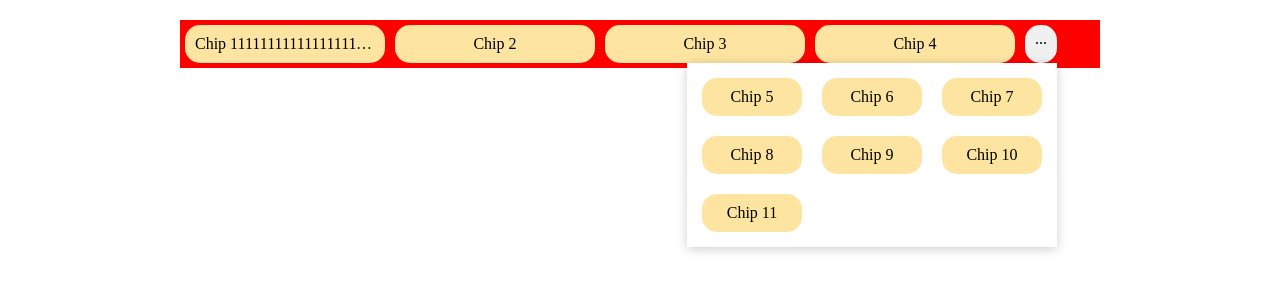
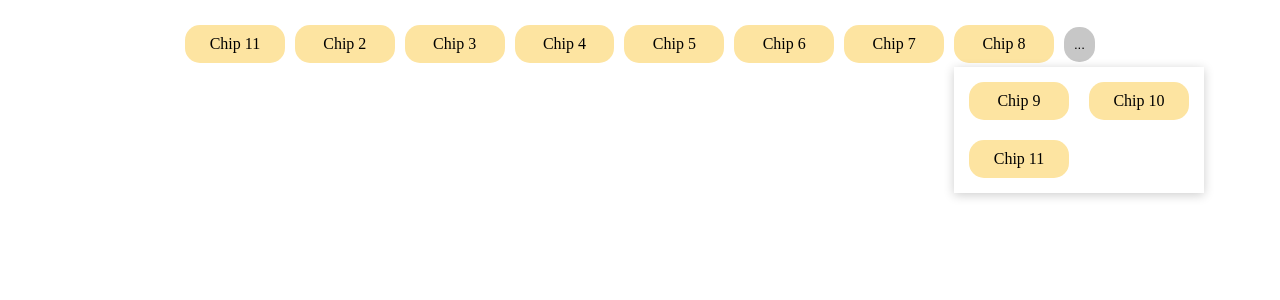
Before and after one commit to 0nlyssslatts/chips, a React app: page / in a window 1280 px wide. Both pictures are taken after a click on the element "...". Shown: the top 300 px of the page. Built offline with nearby package versions, Linux system fonts and the light colour scheme.

Commit message:
Добавил Popup и декомпозировал на компоненты

```diff
--- a/src/app/App.tsx
+++ b/src/app/App.tsx
@@ -3,7 +3,7 @@ import ChipList from "components/ChipsList/ChipsList";
 import "./index.scss";
 
 const chips = [
-    { id: "1", label: "Chip 1111111111111111111111" },
+    { id: "1", label: "Chip 11" },
     { id: "2", label: "Chip 2" },
     { id: "3", label: "Chip 3" },
     { id: "4", label: "Chip 4" },
--- a/src/app/index.scss
+++ b/src/app/index.scss
@@ -2,6 +2,7 @@
     margin: 0;
     padding: 0;
     box-sizing: border-box;
+    border: none;
 }
 
 .app {
--- /dev/null
+++ b/src/components/Button/Button.module.scss
@@ -0,0 +1,3 @@
+.Button {
+    cursor: pointer;
+}
--- /dev/null
+++ b/src/components/Button/Button.tsx
@@ -0,0 +1,17 @@
+import { classNames } from "utils/classNames";
+import cls from "./Button.module.scss";
+import { ButtonHTMLAttributes } from "react";
+
+interface ButtonProps extends ButtonHTMLAttributes<HTMLButtonElement> {
+    className?: string;
+}
+
+export const Button = (props: ButtonProps) => {
+    const { className, children, ...otherProps } = props;
+
+    return (
+        <button className={classNames(cls.Button, {}, [className])} {...otherProps}>
+            {children}
+        </button>
+    );
+};
--- a/src/components/Chips/Chips.module.scss
+++ b/src/components/Chips/Chips.module.scss
@@ -12,7 +12,7 @@
     transition: all 0.3s ease;
 
     &:hover {
-        transform: scale(1.1);
+        transform: scale(1.05);
     }
 }
 
--- a/src/components/ChipsList/ChipsList.module.scss
+++ b/src/components/ChipsList/ChipsList.module.scss
@@ -1,26 +1,18 @@
 .ChipsList {
     display: flex;
     flex-direction: row;
-
-    background-color: red;
+    align-items: center;
 }
 
-.ellipsis {
-    background-color: #f0f0f0;
-    padding: 5px 10px;
+.popupButton {
+    background-color: #c7c7c7;
+    padding: 10px;
     border-radius: 15px;
     margin: 5px;
+    text-align: center;
     cursor: pointer;
+    transition: all 0.3s ease;
+    &:hover {
+        transform: scale(1.05);
+    }
 }
-
-.popup {
-    background-color: #fff;
-    box-shadow: 0 2px 10px rgba(0, 0, 0, 0.2);
-    padding: 10px;
-    z-index: 1000;
-}
-
-.grid {
-    display: grid;
-    gap: 10px;
-}
--- a/src/components/ChipsList/ChipsList.tsx
+++ b/src/components/ChipsList/ChipsList.tsx
@@ -3,18 +3,19 @@ import { usePopper } from "react-popper";
 import Chips from "components/Chips/Chips";
 import { classNames } from "utils/classNames";
 import cls from "./ChipsList.module.scss";
+import Popup from "components/Popup/Popup";
+import { Button } from "components/Button/Button";
 
 interface ChipListProps {
     chips: { id: string; label: string }[];
     selectedId: string | null;
     onSelect: (id: string) => void;
+    chipsWidth?: number;
     className?: string;
-    popupClassName?: string;
-    gridColumns?: number;
 }
 
 const ChipList = (props: ChipListProps) => {
-    const { chips, selectedId, onSelect, className, popupClassName, gridColumns = 3 } = props;
+    const { chips, selectedId, onSelect, chipsWidth = 100, className } = props;
     const [visibleCount, setVisibleCount] = useState(chips.length);
     const [isPopupOpen, setIsPopupOpen] = useState(false);
     const containerRef = useRef<HTMLDivElement>(null);
@@ -32,9 +33,8 @@ const ChipList = (props: ChipListProps) => {
         const ellipsisWidth = 32;
 
         chips.forEach((chip) => {
-            const chipWidth = 200;
-            if (totalWidth + chipWidth <= containerWidth - ellipsisWidth) {
-                totalWidth += chipWidth;
+            if (totalWidth + chipsWidth <= containerWidth - ellipsisWidth) {
+                totalWidth += chipsWidth;
                 count++;
             }
         });
@@ -59,43 +59,22 @@ const ChipList = (props: ChipListProps) => {
                     label={chip.label}
                     selected={selectedId === chip.id}
                     onClick={() => onSelect(chip.id)}
-                    width={200}
+                    width={chipsWidth}
                 />
             ))}
-            {hiddenChips.length > 0 && (
-                <div
-                    ref={ellipsisRef}
-                    className={cls.ellipsis}
-                    onClick={() => setIsPopupOpen(true)}
-                >
-                    ...
-                </div>
-            )}
-            {isPopupOpen && (
-                <div
-                    ref={setPopperElement}
-                    className={classNames(cls.popup, {}, [popupClassName])}
-                    style={styles.popper}
-                    {...attributes.popper}
-                >
-                    <div
-                        className={cls.grid}
-                        style={{ gridTemplateColumns: `repeat(${gridColumns}, 1fr)` }}
+            <Popup
+                trigger={<Button className={cls.popupButton}>...</Button>}
+                onClose={() => setIsPopupOpen(false)}
             >
                 {hiddenChips.map((chip) => (
                     <Chips
                         key={chip.id}
                         label={chip.label}
                         selected={selectedId === chip.id}
-                                onClick={() => {
-                                    onSelect(chip.id);
-                                    setIsPopupOpen(false);
-                                }}
+                        onClick={() => onSelect(chip.id)}
                     />
                 ))}
-                    </div>
-                </div>
-            )}
+            </Popup>
         </div>
     );
 };
--- /dev/null
+++ b/src/components/Popup/Popup.module.scss
@@ -0,0 +1,11 @@
+.Popup {
+    background-color: #fff;
+    box-shadow: 0 2px 10px rgba(0, 0, 0, 0.2);
+    padding: 10px;
+    z-index: 1000;
+}
+
+.grid {
+    display: grid;
+    gap: 10px;
+}
--- /dev/null
+++ b/src/components/Popup/Popup.tsx
@@ -0,0 +1,56 @@
+import { useState, useRef, ReactNode } from "react";
+import PopperJS from "@popperjs/core";
+import { usePopper } from "react-popper";
+import { classNames } from "utils/classNames";
+import cls from "./Popup.module.scss";
+
+interface PopupProps {
+    gridColumns?: number;
+    className?: string;
+    children?: ReactNode;
+    trigger: ReactNode;
+    onClose?: () => void;
+    placement?: PopperJS.Placement;
+}
+
+const Popup = (props: PopupProps) => {
+    const { gridColumns = 2, className, trigger, children, placement = "bottom", onClose } = props;
+    const [isOpen, setIsOpen] = useState(false);
+    const [popperElement, setPopperElement] = useState<HTMLDivElement | null>(null);
+    const referenceElement = useRef<HTMLDivElement>(null);
+    const { styles, attributes } = usePopper(referenceElement.current, popperElement, {
+        placement,
+    });
+
+    const handleToggle = () => setIsOpen(!isOpen);
+    const handleClosePopup = () => {
+        setIsOpen(false);
+        if (onClose) onClose();
+    };
+
+    return (
+        <>
+            <div ref={referenceElement} onClick={handleToggle}>
+                {trigger}
+            </div>
+            {isOpen && (
+                <div
+                    ref={setPopperElement}
+                    className={classNames(cls.Popup, {}, [className])}
+                    onClick={handleClosePopup}
+                    style={styles.popper}
+                    {...attributes.popper}
+                >
+                    <div
+                        className={cls.grid}
+                        style={{ gridTemplateColumns: `repeat(${gridColumns}, 1fr)` }}
+                    >
+                        {children}
+                    </div>
+                </div>
+            )}
+        </>
+    );
+};
+
+export default Popup;
```
Lines whose indentation alone changed are shown as unchanged.
